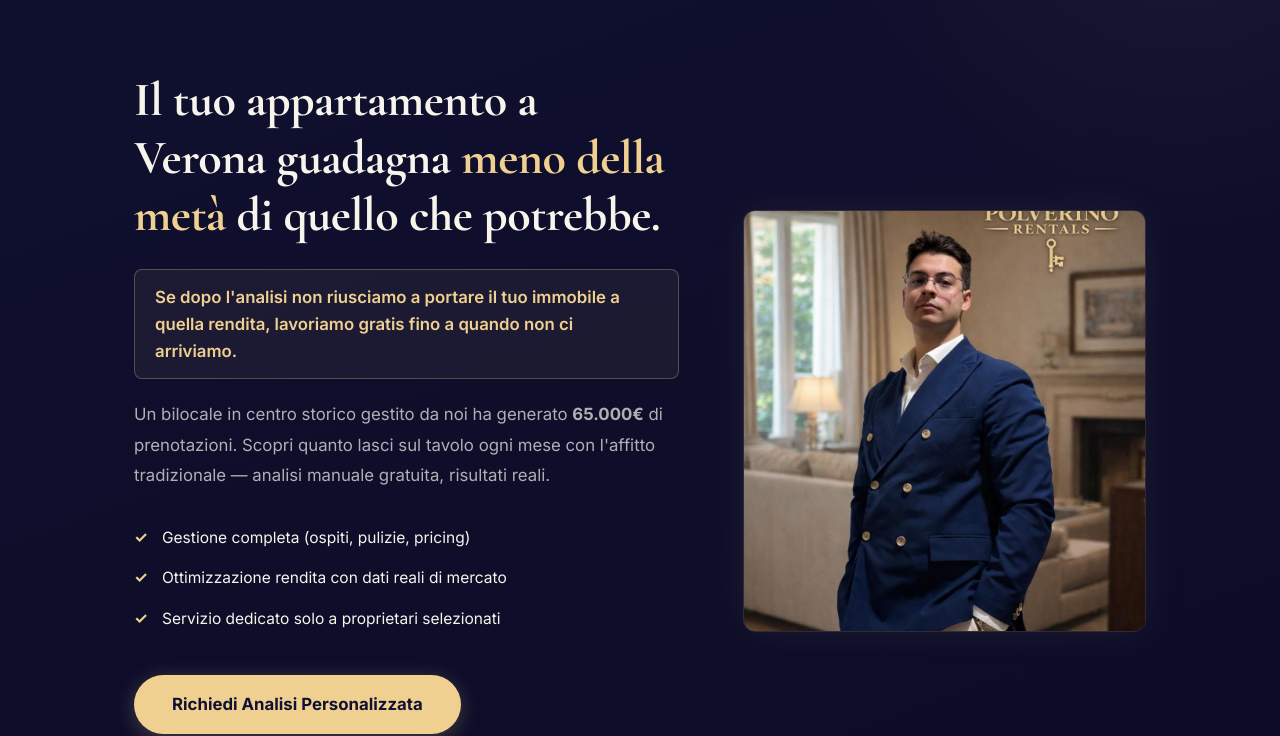
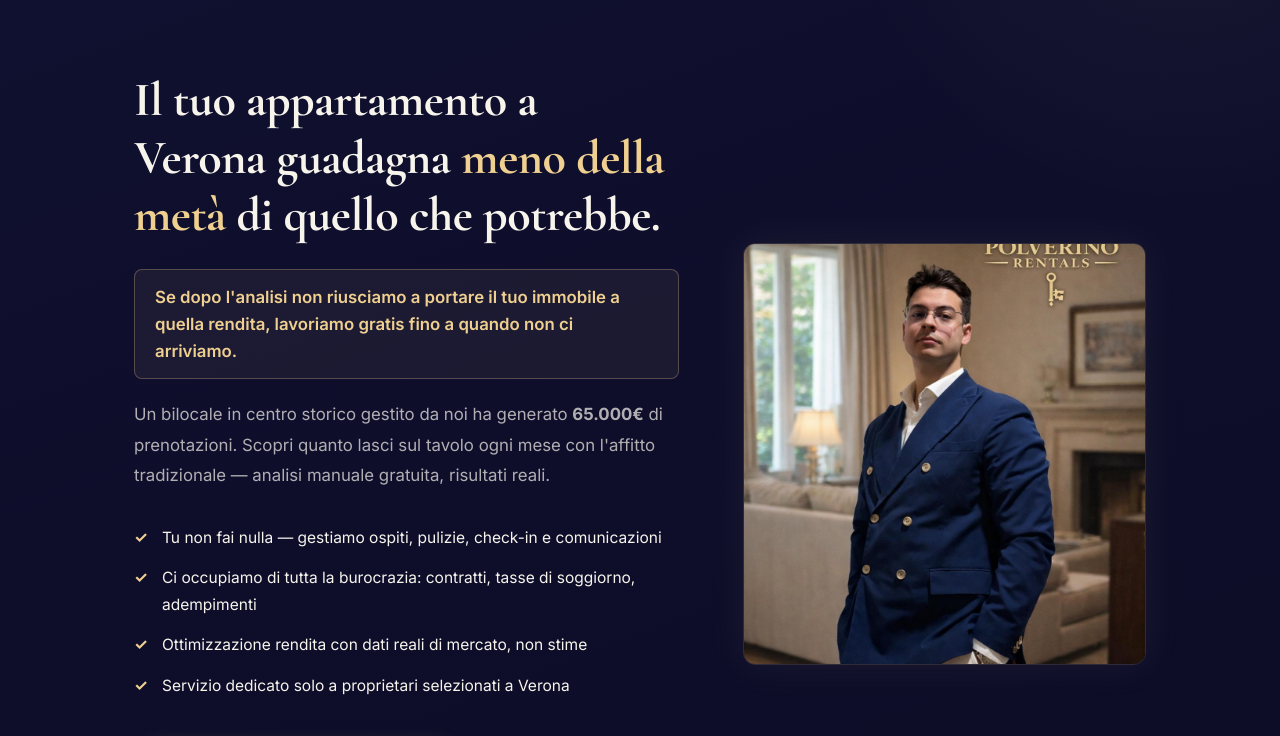
Before and after one commit to sitopolverinorentals/sito-ufficiale, a plain HTML site: page analisi.html in a window 1280 px wide. Shown: the part 80-816 px from the top of the page. Drawn offline with nearby package versions, Linux system fonts and the light colour scheme; a script that the page names is missing.

Commit message:
Update: Hero bullets - enfasi su zero lavoro e burocrazia gestita da noi

```diff
--- a/analisi.html
+++ b/analisi.html
@@ -724,9 +724,10 @@
                 <p class="hero-guarantee">Se dopo l'analisi non riusciamo a portare il tuo immobile a quella rendita, lavoriamo gratis fino a quando non ci arriviamo.</p>
                 <p class="hero-sub">Un bilocale in centro storico gestito da noi ha generato <strong>65.000&euro;</strong> di prenotazioni. Scopri quanto lasci sul tavolo ogni mese con l'affitto tradizionale — analisi manuale gratuita, risultati reali.</p>
                 <ul class="hero-bullets">
-                    <li>Gestione completa (ospiti, pulizie, pricing)</li>
-                    <li>Ottimizzazione rendita con dati reali di mercato</li>
-                    <li>Servizio dedicato solo a proprietari selezionati</li>
+                    <li>Tu non fai nulla — gestiamo ospiti, pulizie, check-in e comunicazioni</li>
+                    <li>Ci occupiamo di tutta la burocrazia: contratti, tasse di soggiorno, adempimenti</li>
+                    <li>Ottimizzazione rendita con dati reali di mercato, non stime</li>
+                    <li>Servizio dedicato solo a proprietari selezionati a Verona</li>
                 </ul>
                 <a href="#contatto" class="btn-primary">Richiedi Analisi Personalizzata</a>
                 <p class="hero-microcopy">Servizio riservato a proprietari di immobili a Verona o zone turistiche</p>
```
